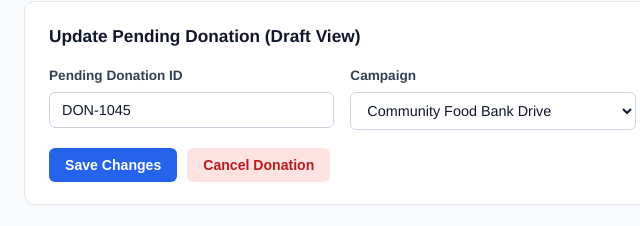
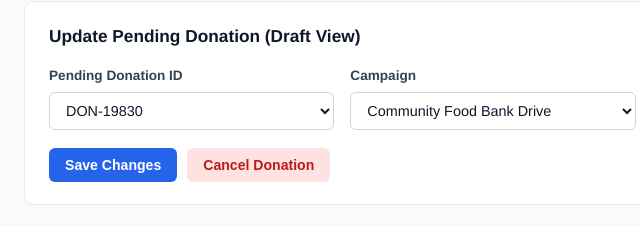
Before and after one commit to thanneesharamesh/CharityManagementSystem, a plain HTML site: page donate.html in a window 1280 px wide. Shown: the part 547-773 px from the top of the page, 282-922 px from the left. Drawn offline with Linux system fonts and the light colour scheme.

Commit message:
changed input form to select form in donate.html

```diff
--- a/donate.html
+++ b/donate.html
@@ -79,7 +79,11 @@
             <div class="form-grid">
               <div class="form-group">
                 <label for="edit-don-id">Pending Donation ID</label>
-                <input type="text" id="edit-don-id" value="DON-1045" readonly>
+                <select id="user-campaign">
+                  <option>DON-19830</option>
+                  <option>DON-9999</option>
+                  <option>DON-1111</option>
+                </select>
               </div>
               <div class="form-group">
                 <label for="edit-don-campaign">Campaign</label>
```
